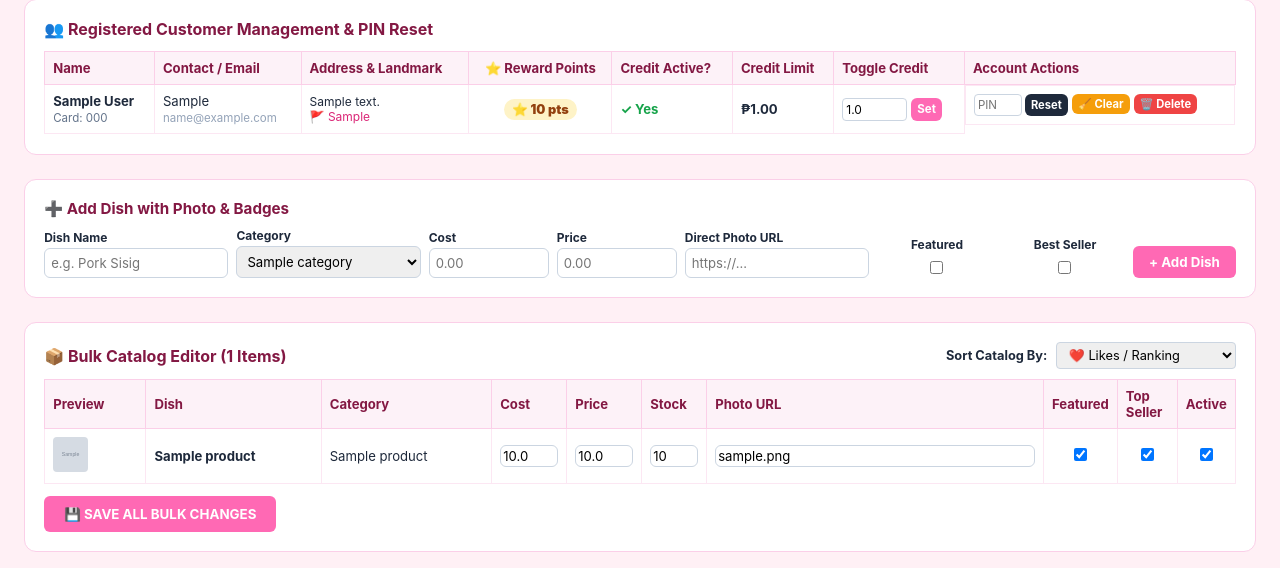
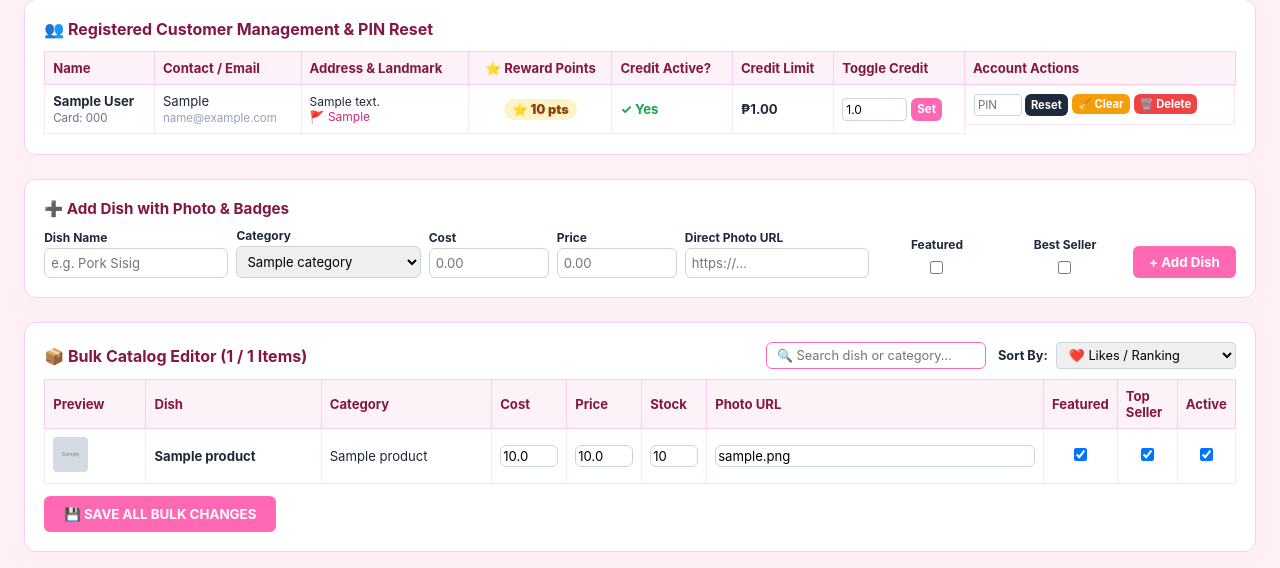
Before and after one commit to apaciblemacky-sketch/macleens-foodhouse-pos, a Flask app: page /admin in a window 1280 px wide. Shown: the part 685-1253 px from the top of the page. Run offline with Flask 3, Linux system fonts and the light colour scheme; the visitor is signed in with stand-in values (Sample User, id 1); data comes from the database, SQL or seed files in the repository; tables that the repository leaves empty hold one stand-in row (values such as "Sample post"); grey boxes marked "Sample" are stand-in pictures.

Commit message:
Add real-time product search filter to admin bulk catalog editor

```diff
--- a/templates/admin.html
+++ b/templates/admin.html
@@ -315,12 +315,20 @@
     </form>
   </div>
 
-  <!-- Bulk Catalog Editor -->
+  <!-- Bulk Catalog Editor with Live Search -->
   <div class="card">
-    <div style="display:flex; justify-content:space-between; align-items:center; margin-bottom:10px;">
-      <h3 style="color:var(--hk-dark); font-size:1rem;">📦 Bulk Catalog Editor ({{ products|length }} Items)</h3>
+    <div style="display:flex; justify-content:space-between; align-items:center; flex-wrap:wrap; gap:10px; margin-bottom:10px;">
       <div>
-        <label style="font-size:0.8rem; font-weight:bold; margin-right:4px;">Sort Catalog By:</label>
+        <h3 style="color:var(--hk-dark); font-size:1rem;">📦 Bulk Catalog Editor (<span id="productCounter">{{ products|length }}</span> / {{ products|length }} Items)</h3>
+      </div>
+
+      <div style="display:flex; gap:8px; align-items:center; flex-wrap:wrap;">
+        <!-- Live Search Input -->
+        <div style="position:relative;">
+          <input type="text" id="catalogSearchInput" oninput="filterCatalogTable()" placeholder="🔍 Search dish or category..." style="padding:5px 10px; border-radius:6px; border:1.5px solid var(--hk-pink); font-size:0.8rem; width:220px; outline:none;">
+        </div>
+
+        <label style="font-size:0.8rem; font-weight:bold; margin-left:4px;">Sort By:</label>
         <select onchange="window.location.href='/admin?sort=' + this.value" style="padding:4px 8px; border-radius:4px; border:1px solid #cbd5e1; font-size:0.8rem;">
           <option value="likes_desc" {% if current_sort == 'likes_desc' %}selected{% endif %}>❤️ Likes / Ranking</option>
           <option value="category" {% if current_sort == 'category' %}selected{% endif %}>📂 Category</option>
@@ -334,8 +342,8 @@
     </div>
 
     <form action="/admin/batch-update-products" method="POST">
-      <div style="max-height: 400px; overflow-y: auto; margin-bottom:12px;">
-        <table>
+      <div style="max-height: 420px; overflow-y: auto; margin-bottom:12px;">
+        <table id="catalogTable">
           <thead style="position:sticky; top:0; z-index:2;">
             <tr>
               <th>Preview</th>
@@ -352,7 +360,7 @@
           </thead>
           <tbody>
             {% for p in products %}
-            <tr>
+            <tr class="product-row" data-name="{{ p.name|lower }}" data-cat="{{ p.category_name|lower }}">
               <input type="hidden" name="product_id" value="{{ p.id }}">
               <td>
                 {% if p.image_url %}
@@ -361,8 +369,8 @@
                   🍲
                 {% endif %}
               </td>
-              <td><strong>{{ p.name }}</strong></td>
-              <td>{{ p.category_name }}</td>
+              <td><strong class="dish-name">{{ p.name }}</strong></td>
+              <td class="dish-cat">{{ p.category_name }}</td>
               <td><input type="number" step="0.5" name="cost_{{ p.id }}" value="{{ p.cost }}" class="form-control" style="padding:2px;"></td>
               <td><input type="number" step="0.5" name="price_{{ p.id }}" value="{{ p.price }}" class="form-control" style="padding:2px;"></td>
               <td><input type="number" name="stock_{{ p.id }}" value="{{ p.stock }}" class="form-control" style="padding:2px;"></td>
@@ -372,6 +380,9 @@
               <td style="text-align:center;"><input type="checkbox" name="is_active_{{ p.id }}" {% if p.is_active %}checked{% endif %}></td>
             </tr>
             {% endfor %}
+            <tr id="noResultsRow" style="display:none;">
+              <td colspan="10" style="text-align:center; padding:20px; color:#94a3b8;">No matching products found.</td>
+            </tr>
           </tbody>
         </table>
       </div>
@@ -391,5 +402,27 @@
     </form>
   </div>
 
+  <script>
+    function filterCatalogTable() {
+      const input = document.getElementById('catalogSearchInput').value.toLowerCase().trim();
+      const rows = document.querySelectorAll('.product-row');
+      let visibleCount = 0;
+
+      rows.forEach(row => {
+        const name = row.getAttribute('data-name') || '';
+        const cat = row.getAttribute('data-cat') || '';
+        if (name.includes(input) || cat.includes(input)) {
+          row.style.display = '';
+          visibleCount++;
+        } else {
+          row.style.display = 'none';
+        }
+      });
+
+      document.getElementById('productCounter').innerText = visibleCount;
+      document.getElementById('noResultsRow').style.display = (visibleCount === 0) ? '' : 'none';
+    }
+  </script>
+
 </body>
 </html>
```
